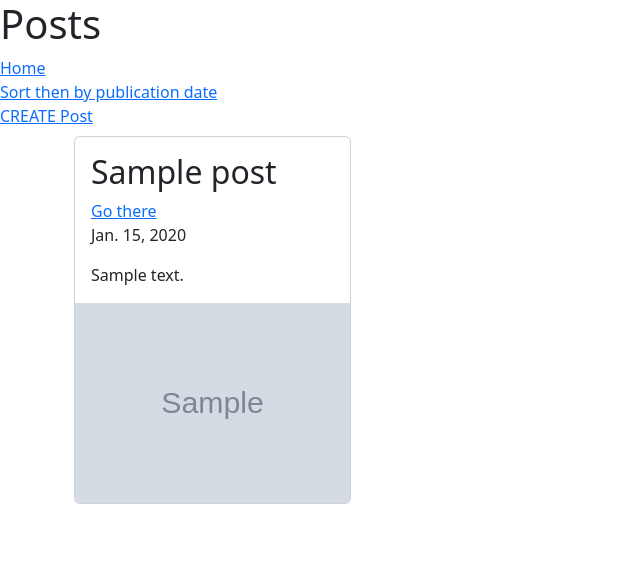
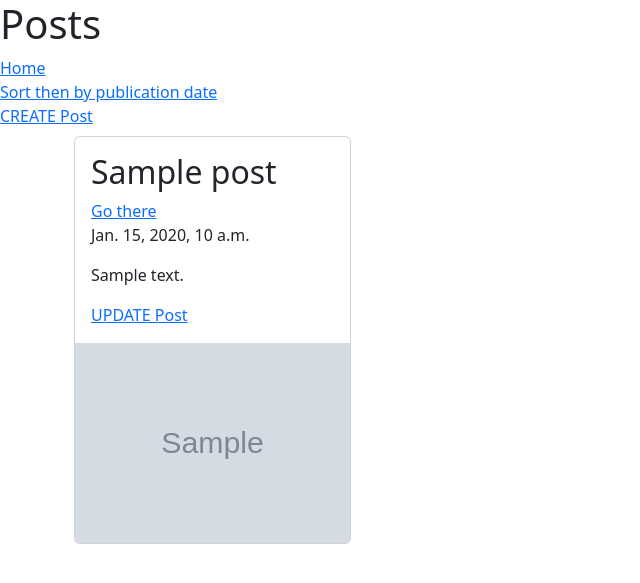
Before and after one commit to gopoma/blog-app, a Django app: page /posts/ in a window 1280 px wide. Shown: the top 583 px of the page, without its empty margins (0-640 px from the left). Run offline with Django 4.2, Linux system fonts and the light colour scheme; tables that the repository leaves empty hold one stand-in row (values such as "Sample post"); grey boxes marked "Sample" are stand-in pictures.

Commit message:
CRUD's UPDATE functionality was implemented for posts

```diff
--- a/blog/urls.py
+++ b/blog/urls.py
@@ -16,7 +16,7 @@ Including another URLconf
 from django.contrib import admin
 from django.urls import path
 
-from posts.views import home, posts, recent_posts, post, create_post
+from posts.views import home, posts, recent_posts, post, create_post, edit_post
 
 urlpatterns = [
     path('', home), # / Home
@@ -24,5 +24,7 @@ urlpatterns = [
     path('posts/', posts),
     path('recent-posts/', recent_posts),
     path('posts/create', create_post),
-    path('posts/<int:id>', post)
+    path('posts/<int:id>', post),
+    path('posts/edit/<int:id>', edit_post),
+    # path('posts/edit/<int:id>/<str:year>', edit_post)
 ]
--- a/posts/models.py
+++ b/posts/models.py
@@ -7,7 +7,7 @@ class Post(models.Model):
     description = models.CharField(max_length=255)
     img = models.CharField(max_length=511)
     content = models.TextField()
-    created_date = models.DateField(auto_now_add=True)
+    created_date = models.DateTimeField(auto_now_add=True)
 
     def __str__(self):
         return self.created_date.strftime("%d/%m/%Y") + " " + self.title
--- a/posts/views.py
+++ b/posts/views.py
@@ -1,3 +1,4 @@
+from urllib.request import Request
 from django.shortcuts import render, redirect
 from django.http import HttpResponse
 from .models import Post
@@ -20,7 +21,8 @@ def recent_posts(request):
     # ASC => Without -
     # DESC => With - like ".order_by(-created_date)"
     # recent_posts = Post.objects.all().order_by("created_date") # SELECT * FROM posts ORDER BY created_date [ASC]
-    recent_posts = Post.objects.all().order_by("-created_date") # SELECT * FROM posts ORDER BY created_date DESC
+    # Not Good D: recent_posts = Post.objects.all().order_by("-created_date").order_by("_id") # SELECT * FROM posts ORDER BY created_date DESC
+    recent_posts = Post.objects.all().order_by("-created_date", "-id")
 
     return render(request, "posts/recent-posts.html", {
         "recent_posts": recent_posts
@@ -44,3 +46,18 @@ def create_post(request):
         return redirect("/posts")
 
     return render(request, "posts/create.html")
+
+def edit_post(request, id):
+    post = Post.objects.get(id=id)
+    if request.method == "POST":
+        post.title = request.POST["title"]
+        post.description = request.POST["description"]
+        post.img = request.POST["img"]
+        post.content = request.POST["content"]
+
+        post.save()
+        return redirect("/posts")
+
+    return render(request, "posts/edit.html", {
+        "post": post
+    })
--- a/templates/posts/posts.html
+++ b/templates/posts/posts.html
@@ -25,8 +25,11 @@
                     <a href="/posts/{{ post.id }}">Go there</a>
                     <p>{{ post.created_date }}</p>
                     <p class="card-text">{{ post.description }}</p>
+                    <a href="/posts/edit/{{ post.id }}">UPDATE Post</a>
                 </div>
-                <img class="card-img-bottom" src="{{ post.img }}" alt="{{ post.title }}" width="200" height="200">
+                <a href="/posts/{{ post.id }}">
+                    <img class="card-img-bottom" src="{{ post.img }}" alt="{{ post.title }}" width="200" height="200">
+                </a>
             </article>
         </div>
         {% endfor %}
```
Also changed, not shown: templates/posts/edit.html (added, +20 -0 lines), posts/migrations/0002_alter_post_created_date.py (added).
